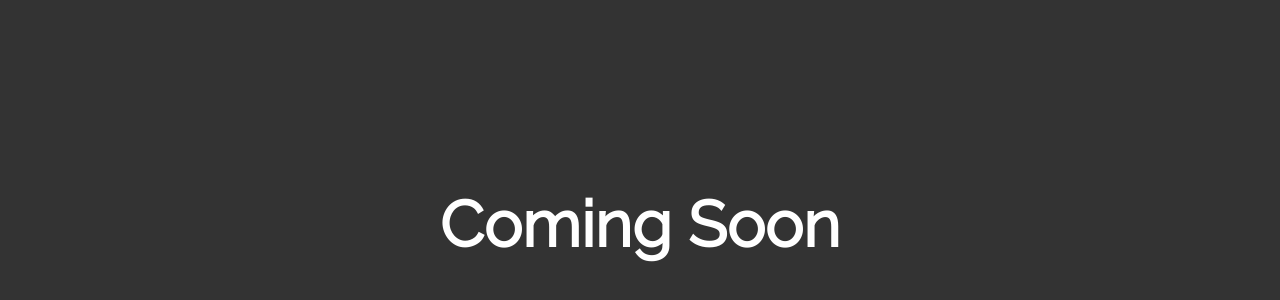
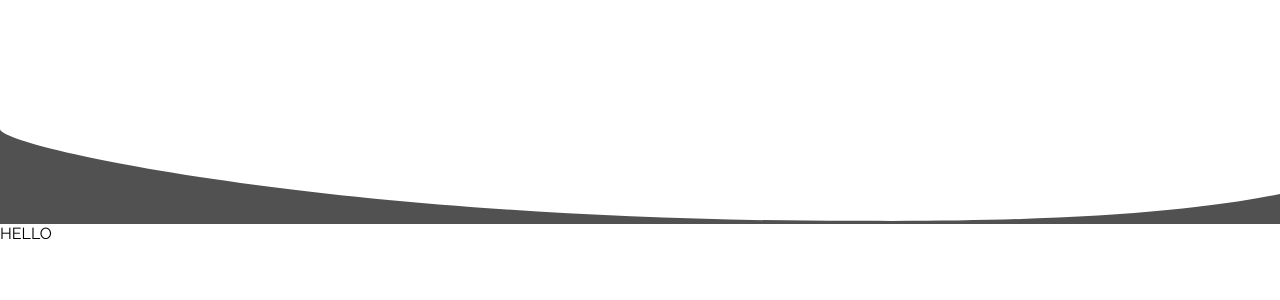
Before and after one commit to seanposton4/Portfolio, a SvelteKit app: page / in a window 1280 px wide. Shown: the part 176-476 px from the top of the page. Built offline with nearby package versions, Linux system fonts and the light colour scheme.

Commit message:
work on waves header

```diff
--- a/package.json
+++ b/package.json
@@ -28,5 +28,9 @@
 		"vite": "^4.2.0",
 		"vitest": "^0.25.3"
 	},
-	"type": "module"
+	"type": "module",
+	"dependencies": {
+		"sass": "^1.63.6",
+		"tailwindcss": "^3.3.3"
+	}
 }
--- a/src/app.html
+++ b/src/app.html
@@ -6,6 +6,7 @@
 		<meta name="viewport" content="width=device-width" />
 		<link href="https://fonts.googleapis.com/css2?family=Raleway&display=swap" rel="stylesheet">
 		%sveltekit.head%
+		<title>Sean Poston</title>
 	</head>
 	<body data-sveltekit-preload-data="hover">
 		<div style="display: contents">%sveltekit.body%</div>
@@ -15,13 +16,13 @@
 		body {
 			font-family: 'Raleway', sans-serif;
 			margin: 0;
-			background-color: #333;
+			background-color: #fff;
 			width: 100%;
-			height: 100vh;
-			display: flex;
-			align-items: center;
-			justify-content: center;
-			overflow: hidden;
+			/*height: 100vh;*/
+			/*display: flex;*/
+			/*align-items: center;*/
+			/*justify-content: center;*/
+			/*overflow: hidden;*/
 		}
 	</style>
 </html>
--- a/src/routes/+layout.svelte
+++ b/src/routes/+layout.svelte
@@ -2,3 +2,7 @@
 <!--  Hello, world!-->
 <!--</nav>-->
 <slot></slot>
+
+<!--Theme: -->
+<!--https://coolors.co/ee6c4d-f38d68-662c91-17a398-33312e-->
+<!--https://coolors.co/9ad2cb-d7ebba-feffbe-ebd494-472836-->
--- a/src/routes/+page.svelte
+++ b/src/routes/+page.svelte
@@ -1,13 +1,50 @@
 <!--<h1>Welcome to SvelteKit</h1>-->
 <!--<p>Visit <a href="https://kit.svelte.dev">kit.svelte.dev</a> to read the documentation</p>-->
-<div class="hero-text">
-  <h1>Coming Soon</h1>
+<div class="waves-container">
+  <div class="custom-shape-divider-bottom-1689388138">
+    <svg
+      data-name="Layer 1"
+      xmlns="http://www.w3.org/2000/svg"
+      viewBox="0 0 1200 120"
+      preserveAspectRatio="none"
+    >
+      <path
+        d="M741,116.23C291,117.43,0,27.57,0,6V120H1200V6C1200,27.93,1186.4,119.83,741,116.23Z"
+        class="shape-fill"
+      ></path>
+    </svg>
+  </div>
 </div>
 
+<div class="text-primary">HELLO</div>
+
 <style>
-  .hero-text {
-    color: white;
-    font-size: 2rem;
-    text-align: center;
-  }
+.waves-container {
+  position: relative;
+  opacity: 85%;
+  height: 400px;
+}
+.custom-shape-divider-bottom-1689388138 {
+  position: absolute;
+  bottom: 0;
+  left: 0;
+  width: 100%;
+  overflow: hidden;
+  line-height: 0;
+}
+.custom-shape-divider-bottom-1689388138 svg {
+  position: relative;
+  display: block;
+  width: calc(109% + 1.3px);
+  height: 100px;
+}
+.custom-shape-divider-bottom-1689388138 .shape-fill {
+  fill: #333;
+}
+
+/*.hero-text {*/
+/*  color: white;*/
+/*  font-size: 2rem;*/
+/*  text-align: center;*/
+/*}*/
 </style>
```
Also changed, not shown: 1 other file (tests, documents, lock files or other folders).
